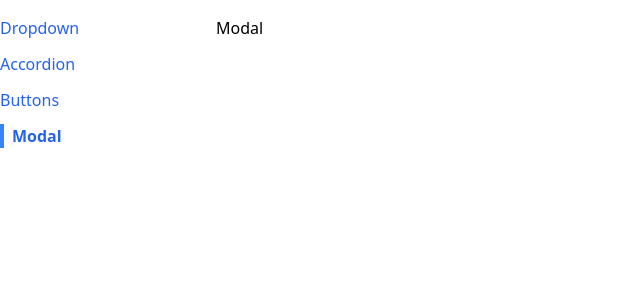
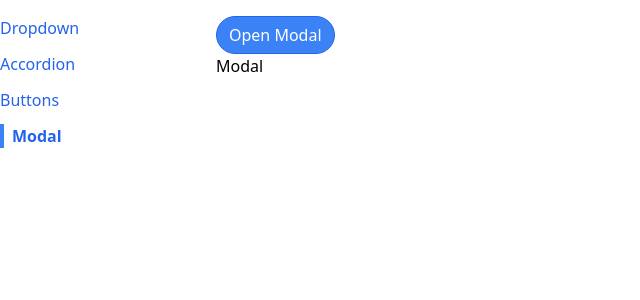
Before and after one commit to BehkoVasilev/comps, a React (Create React App) app: page /modal in a window 1280 px wide. Shown: the top 300 px of the page, without its empty margins (0-640 px from the left). Built offline with nearby package versions, Linux system fonts and the light colour scheme.

Commit message:
add a button to the ModalPage

```diff
--- a/src/pages/ModalPage.js
+++ b/src/pages/ModalPage.js
@@ -1,8 +1,12 @@
 import Modal from "../components/Modal";
+import Button from "../components/Button";
 
 function ModalPage() {
-    return(
-        <Modal />
+    return (
+        <div>
+            <Button primary rounded>Open Modal</Button>
+            <Modal />
+        </div>
     );
 };
 
```
